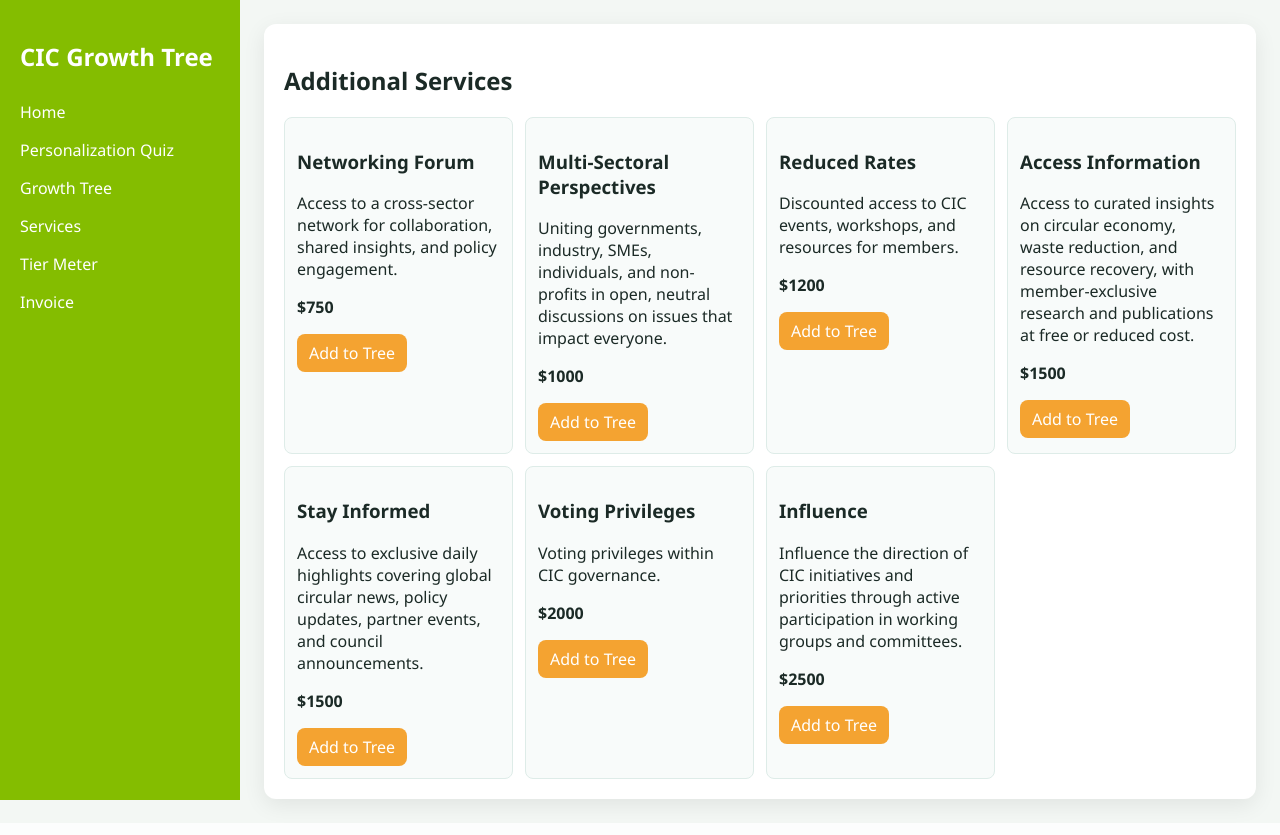
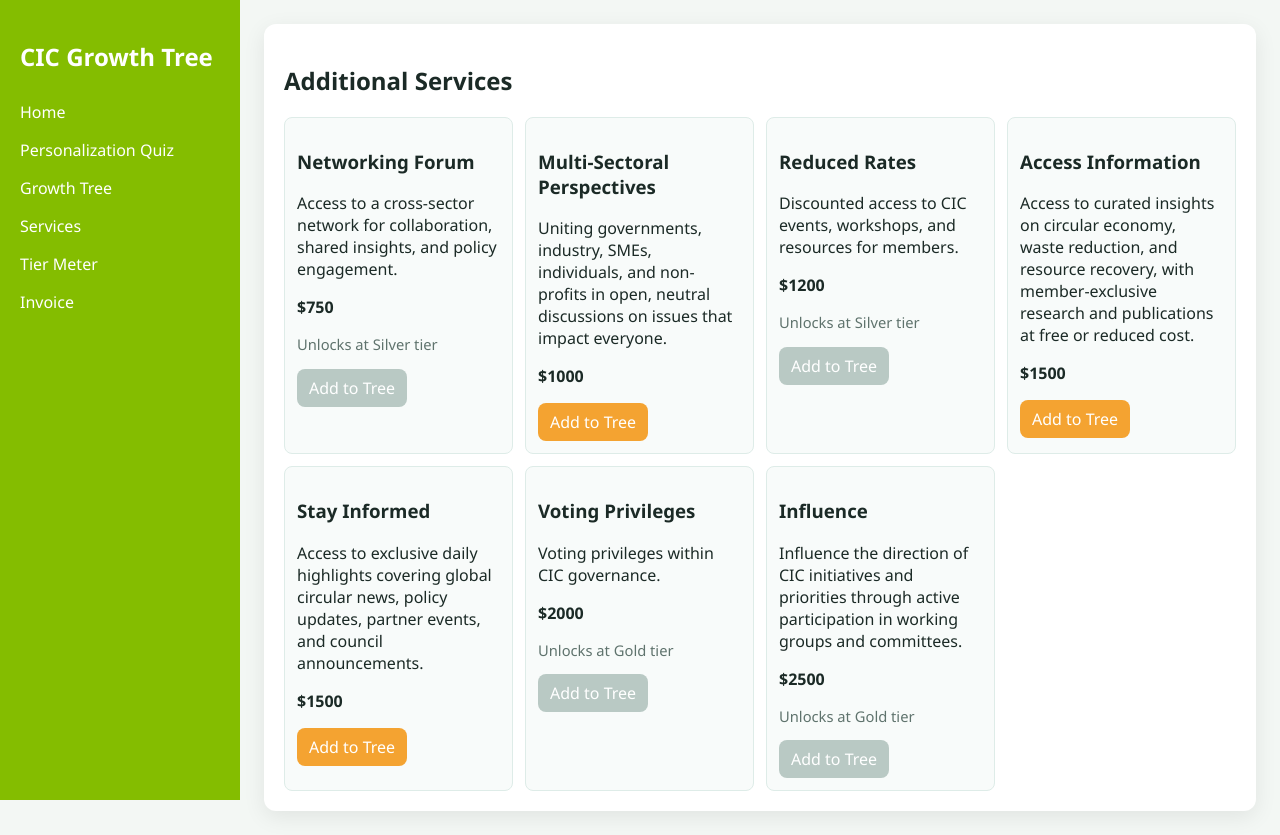
Before and after one commit to mahis1067/GrowthTree-CIC, a Flask app: page /services in a window 1280 px wide. Before the commit the page ends 814 px from the top, so only its background shows below. Run offline with Flask 3, Linux system fonts and the light colour scheme.

Commit message:
Show future-tier recommendations but lock purchases by tier

```diff
--- a/app.py
+++ b/app.py
@@ -38,6 +38,11 @@ RECOMMENDATION_RULES = load_recommendation_rules()
 SERVICES_BY_TITLE = {service["title"]: service for service in SERVICES}
 TIER_ORDER = ["Bronze", "Silver", "Gold"]
 YEAR_ORDER = ["year1", "year2", "year3"]
+SERVICE_TIER_MAP = {
+    service.get("title"): tier.get("name")
+    for tier in TIER_BUNDLES.get("tiers", [])
+    for service in tier.get("services", [])
+}
 
 
 def default_tree():
@@ -114,11 +119,28 @@ def bundle_services_for_tier(current_tier):
     return bundled
 
 
+def all_bundle_services():
+    bundled = []
+    for tier in TIER_BUNDLES.get("tiers", []):
+        for service in tier.get("services", []):
+            enriched = dict(service)
+            enriched["tier"] = tier.get("name")
+            bundled.append(enriched)
+    return bundled
+
+
+def service_is_unlocked(service_name, current_tier):
+    required_tier = SERVICE_TIER_MAP.get(service_name)
+    if not required_tier:
+        return True
+    return required_tier in accessible_tiers(current_tier)
+
+
 def generate_growth_tree(answers):
     # Start with an empty tree
     tree = default_tree()
     current_tier = selected_bundle_tier()
-    bundled_services = bundle_services_for_tier(current_tier)
+    bundled_services = all_bundle_services()
     service_hits = collect_recommended_services(answers, bundled_services)
     service_lookup = {service["title"]: service for service in bundled_services}
     tier_rank = {tier: index for index, tier in enumerate(TIER_ORDER)}
@@ -272,6 +294,11 @@ def tree():
 
     # Render tree page with all relevant data
     current_tier = selected_bundle_tier()
+    locked_services = {
+        service_name
+        for service_name in tree_data["year1"] + tree_data["year2"] + tree_data["year3"]
+        if service_name not in purchased_names and not service_is_unlocked(service_name, current_tier)
+    }
     return render_template(
         "tree.html",
         tree=tree_data,
@@ -283,6 +310,8 @@ def tree():
         total_spent=total_spent,
         discount=current_discount_percent(),
         celebration=celebration,
+        locked_services=locked_services,
+        service_tier_map=SERVICE_TIER_MAP,
     )
 
 
@@ -290,7 +319,20 @@ def tree():
 def services():
     # Show all services and mark purchased ones
     purchased = set(session.get("purchased", []))
-    return render_template("services.html", services=SERVICES, purchased=purchased)
+    current_tier = selected_bundle_tier()
+    locked_services = {
+        service.get("title")
+        for service in SERVICES
+        if not service_is_unlocked(service.get("title"), current_tier)
+    }
+    return render_template(
+        "services.html",
+        services=SERVICES,
+        purchased=purchased,
+        tier=current_tier,
+        service_tier_map=SERVICE_TIER_MAP,
+        locked_services=locked_services,
+    )
 
 
 @app.route("/buy/<service_name>")
@@ -298,6 +340,14 @@ def buy(service_name):
     # If service doesn't exist, redirect to services page
     if service_name not in SERVICES_BY_TITLE:
         return redirect(url_for("services"))
+
+    current_tier = selected_bundle_tier()
+    if not service_is_unlocked(service_name, current_tier):
+        required_tier = SERVICE_TIER_MAP.get(service_name)
+        session["celebration"] = (
+            f"{service_name} unlocks at {required_tier} tier. Keep growing to purchase it."
+        )
+        return redirect(request.args.get("next") or url_for("tree"))
 
     # Add service to purchased list if not already there
     purchased = session.get("purchased", [])
--- a/static/styles.css
+++ b/static/styles.css
@@ -79,6 +79,17 @@ body {
 
 .btn-secondary {
   background: #00b4e2;
+}
+
+.btn-disabled {
+  background: #b9c9c4;
+  cursor: not-allowed;
+  pointer-events: none;
+}
+
+.muted {
+  color: #5f736d;
+  font-size: 0.92rem;
 }
 
 /* Button grouping */
--- a/templates/services.html
+++ b/templates/services.html
@@ -12,7 +12,12 @@
             {% if service.title in purchased %}
                 <span class="owned">Purchased</span>
             {% else %}
-                <a class="btn" href="{{ url_for('buy', service_name=service.title, next=url_for('services')) }}">Add to Tree</a>
+                {% if service.title in locked_services %}
+                    <p class="muted">Unlocks at {{ service_tier_map.get(service.title, 'higher') }} tier</p>
+                    <a class="btn btn-disabled" aria-disabled="true" href="#">Add to Tree</a>
+                {% else %}
+                    <a class="btn" href="{{ url_for('buy', service_name=service.title, next=url_for('services')) }}">Add to Tree</a>
+                {% endif %}
             {% endif %}
         </article>
         {% endfor %}
```
Also changed, not shown: templates/tree.html (+6 -1 lines).
